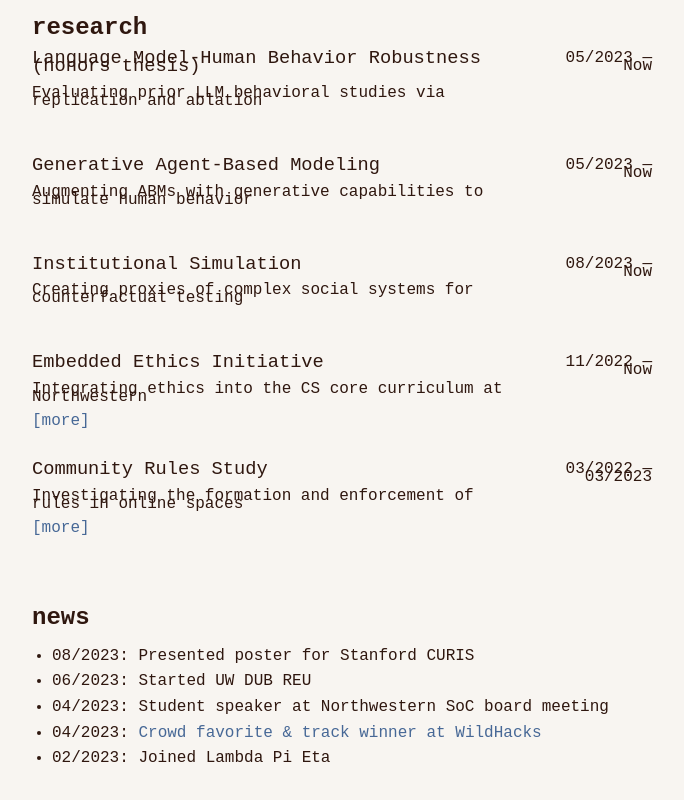
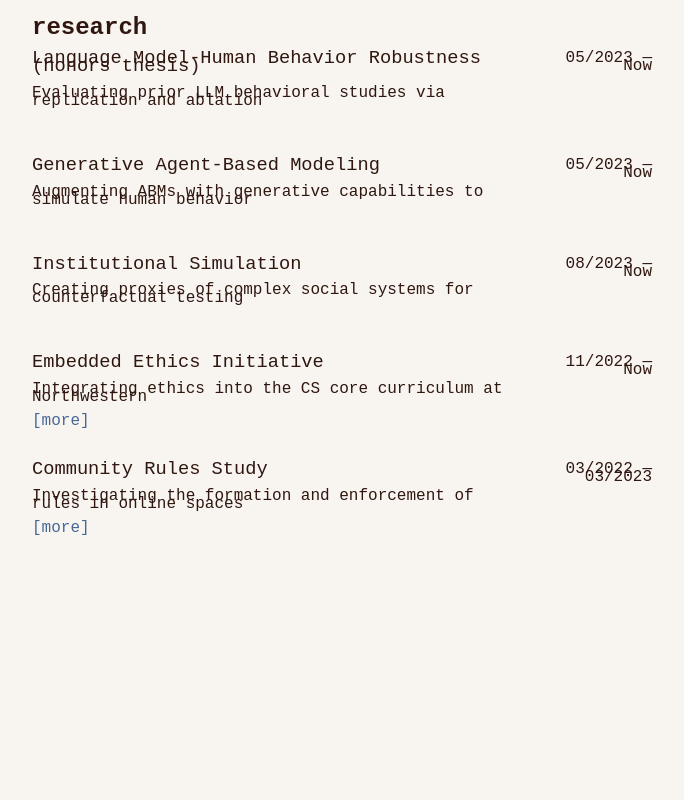
Before and after one commit to cqzou/site, a React (Create React App) app: page / in a window 1280 px wide. Shown: the part 808-1608 px from the top of the page, without its empty margins (298-982 px from the left). After the commit the page ends 1420 px from the top, so only its background shows below. Built offline with nearby package versions, Linux system fonts and the light colour scheme; a web font is replaced by a local one.

Commit message:
here's where i'd put my updates... if i had them

```diff
--- a/src/App.js
+++ b/src/App.js
@@ -84,20 +84,20 @@ function Research() {
   );
 }
 
-function Updates() {
-  return (
-    <section id="ups" className="section-box">
-      <h2>news</h2>
-      <ul>
-        <li>08/2023: Presented poster for Stanford CURIS</li>
-        <li>06/2023: Started UW DUB REU</li>
-        <li>04/2023: Student speaker at Northwestern SoC board meeting</li>
-        <li>04/2023: <a href="https://www.mccormick.northwestern.edu/computer-science/news-events/news/articles/2023/wildhacks-2023-inspires-creativity-innovation-and-collaboration.html">Crowd favorite & track winner at WildHacks</a></li>
-        <li>02/2023: Joined Lambda Pi Eta</li>
-      </ul>
-    </section>
-  );
-}
+// function Updates() {
+//   return (
+//     <section id="ups" className="section-box">
+//       <h2>news</h2>
+//       <ul>
+//         <li>08/2023: Presented poster for Stanford CURIS</li>
+//         <li>06/2023: Started UW DUB REU</li>
+//         <li>04/2023: Student speaker at Northwestern SoC board meeting</li>
+//         <li>04/2023: <a href="https://www.mccormick.northwestern.edu/computer-science/news-events/news/articles/2023/wildhacks-2023-inspires-creativity-innovation-and-collaboration.html">Crowd favorite & track winner at WildHacks</a></li>
+//         <li>02/2023: Joined Lambda Pi Eta</li>
+//       </ul>
+//     </section>
+//   );
+// }
 
 function App() {
   return (
@@ -107,7 +107,7 @@ function App() {
         <About />
         <Work />
         <Research />
-        <Updates />
+        {/* <Updates /> */}
       </main>
     </div>
   );
```
